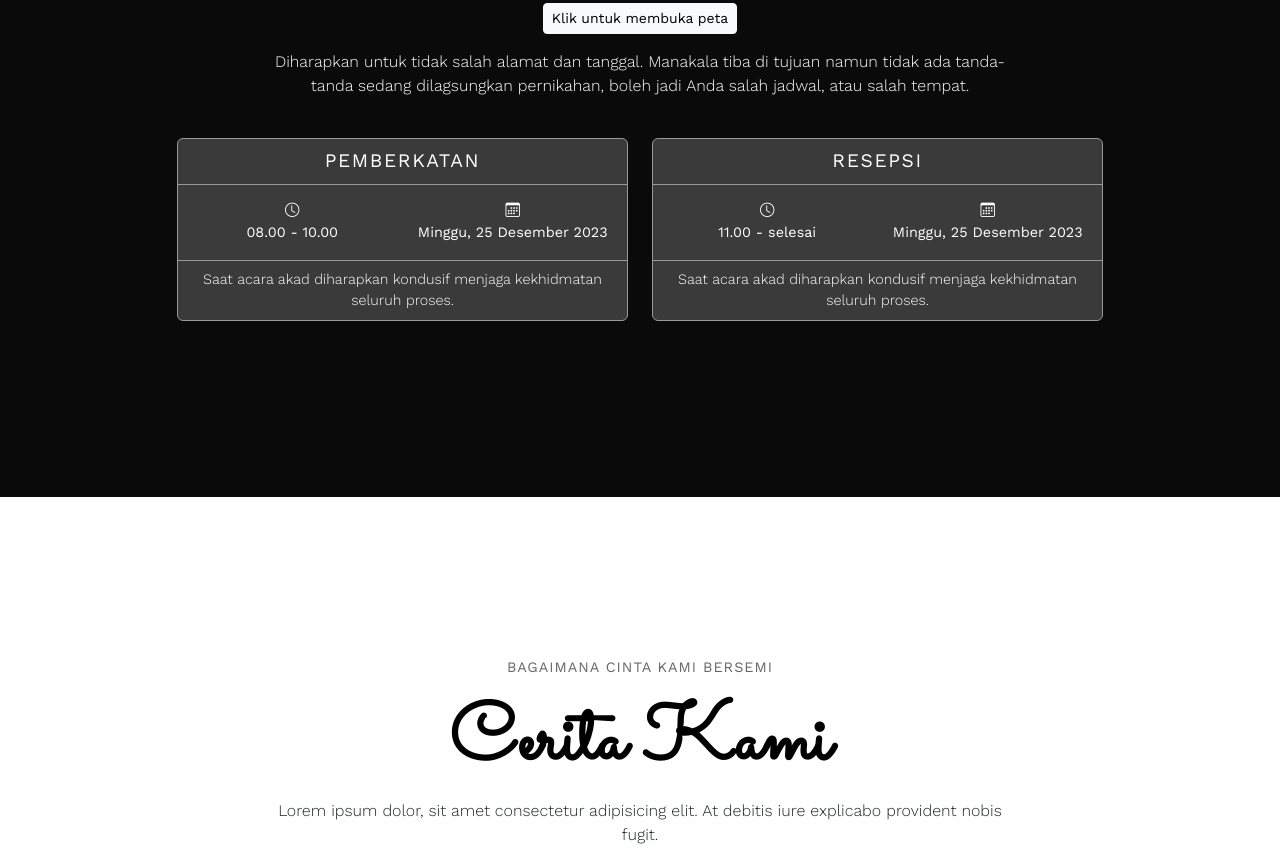
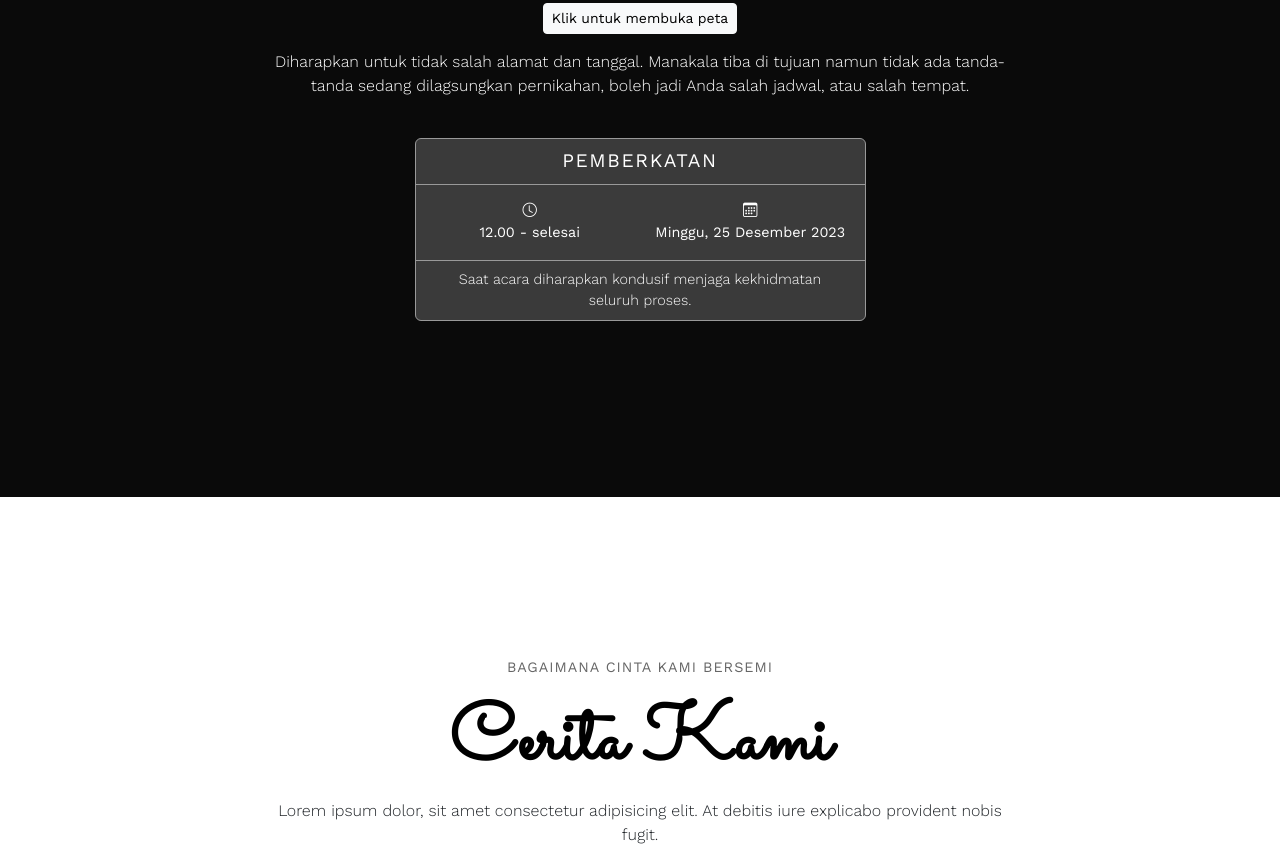
Before and after one commit to annastasyaivory/ym-wedding, a plain HTML site: page index.html in a window 1280 px wide. Shown: the part 2410-3276 px from the top of the page. Drawn offline with nearby package versions, Linux system fonts and the light colour scheme; some packages are replaced by stand-ins of ours; a script that the page names is missing.

Commit message:
change info 2

```diff
--- a/index.html
+++ b/index.html
@@ -117,7 +117,7 @@
                             <div class="row justify-content-center">
                                 <div class="col-md-6">
                                     <i class="bi bi-clock d-block"></i>
-                                    <span>08.00 - 10.00</span>
+                                    <span>12.00 - selesai</span>
                                 </div>
                                 <div class="col-md-6">
                                     <i class="bi bi-calendar3 d-block"></i>
@@ -126,11 +126,11 @@
                             </div>
                         </div>
                         <div class="card-footer">
-                            Saat acara akad diharapkan kondusif menjaga kekhidmatan seluruh proses.
+                            Saat acara diharapkan kondusif menjaga kekhidmatan seluruh proses.
                         </div>
                     </div>
                 </div>
-                <div class="col-md-5 col-10">
+                <!-- <div class="col-md-5 col-10">
                     <div class="card text-center text-bg-light">
                         <div class="card-header">
                             Resepsi
@@ -151,7 +151,7 @@
                             Saat acara akad diharapkan kondusif menjaga kekhidmatan seluruh proses.
                         </div>
                     </div>
-                </div>
+                </div> -->
             </div>
         </div>
     </section>
@@ -321,7 +321,7 @@
             <div class="row justify-content-center">
                 <div class="col-md-8 col-10 text-center">
                     <span>ungkapan tanda kasih</span>
-                    <h2>Konfirmasi Kehadiran</h2>
+                    <h2>Kirim Hadiah</h2>
                     <p>Lorem ipsum dolor sit amet consectetur adipisicing elit. Voluptas saepe rerum inventore rem ex accusamus.</p>
                 </div>
             </div>
```
